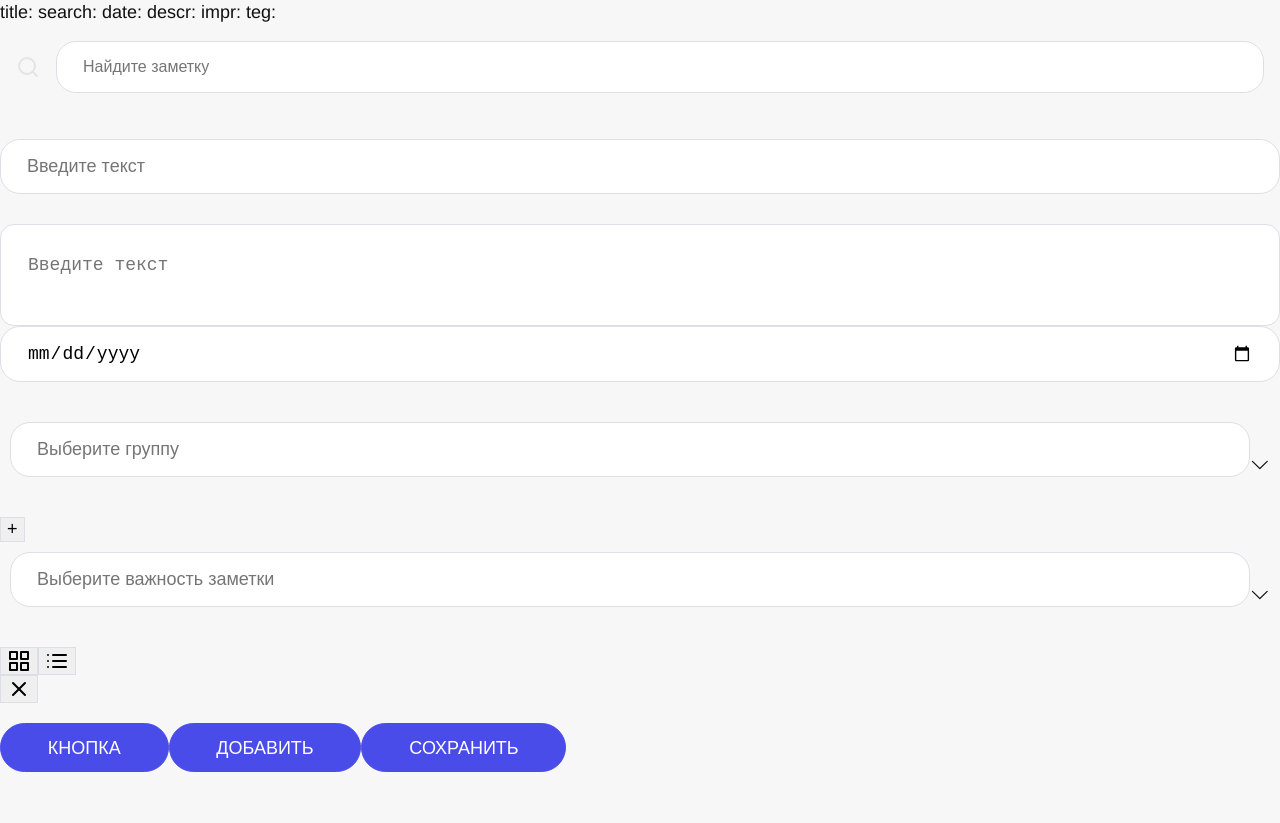
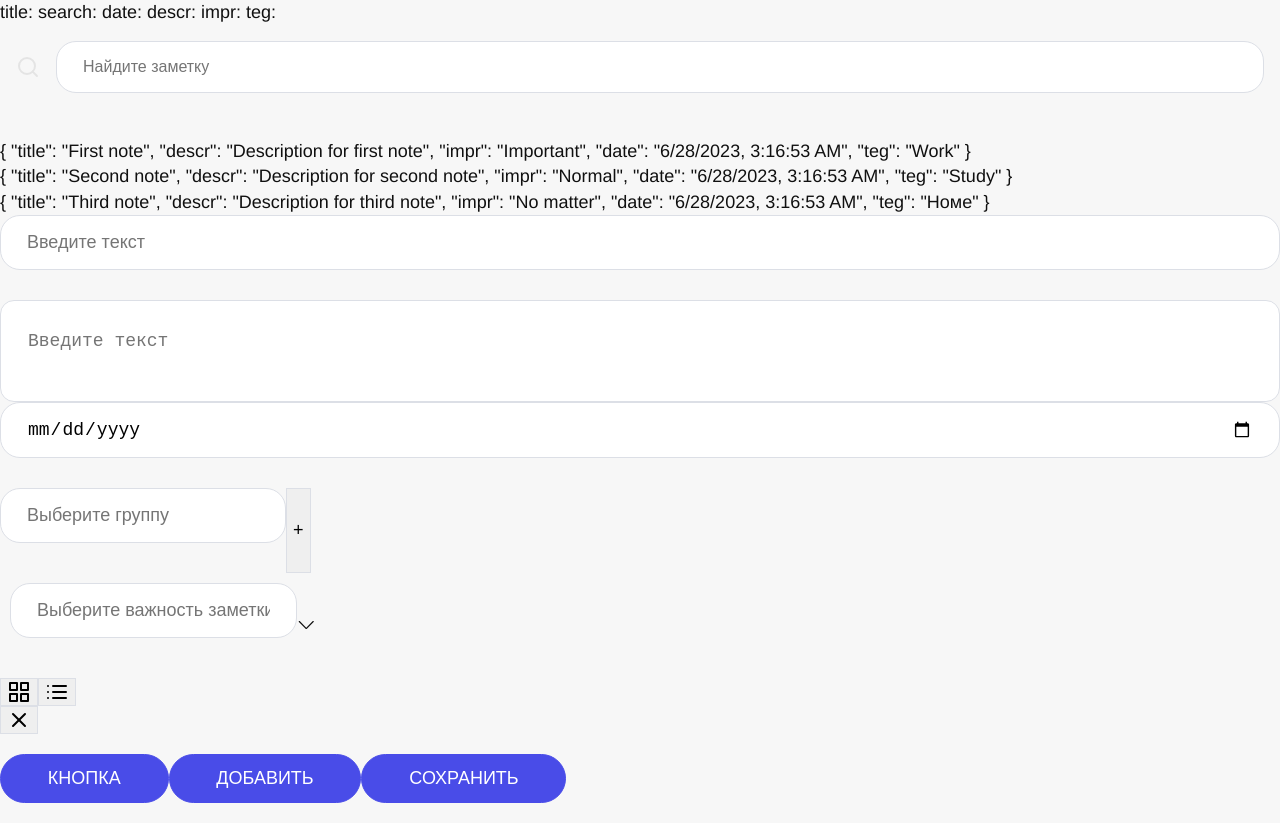
Before and after one commit to zva-2000/Note-App, a Vue app: page / in a window 1280 px wide. Before the commit the page ends 800 px from the top, so only its background shows below. Built offline with nearby package versions, Linux system fonts and the light colour scheme.

Commit message:
Новое приложение

```diff
--- a/src/App.vue
+++ b/src/App.vue
@@ -23,7 +23,7 @@ import AddTegComponent from './components/AddTegComponent.vue';
 
 const options = ref(['Очень важно', 'Важно', 'Не важно']);
 
-const tegs = ref(['Учёба', 'Работа', 'Семья']);
+const tegs = ref(['Учеба', 'Работа', 'Семья']);
 
 const listOpen = ref(false);
 
@@ -86,17 +86,21 @@ function OpenDrop() {
   console.log('Button clicked!');
 }
 
+let search = ref('');
+
 const notesFilter = computed(() => {
   let array = notes;
 
   if (!search.value) return array;
 
   search.value = search.value.trim().toLowerCase();
-  array = array.filter(function (item) {
-    if (item.title.toLowerCase().indexOf(search) !== -1) return item;
+  array = array.filter(function (note) {
+    if (note.title.toLowerCase().indexOf(search) !== -1) return item;
   });
 
   return array;
+
+  console.log('Button input!111');
 });
 
 function AddNote() {
@@ -134,9 +138,12 @@ const removeNote = (index) => {
 //   console.log('Button clicked!1');
 // };
 
+let error = ref('');
+
 const addTegFunction = () => {
-  let error = ref('');
-  if (tegs.value.includes(note.value.teg)) {
+  const tegsLowerCase = tegs.value.map((teg) => teg.toLowerCase());
+  const inputLowerCase = note.value.teg.toLowerCase();
+  if (tegsLowerCase.includes(inputLowerCase)) {
     error.value = 'Такой тег уже есть';
     return false;
   } else {
@@ -145,13 +152,24 @@ const addTegFunction = () => {
   }
   console.log('Button clicked!111');
 };
+
+// let error = ref('');
+//   if (tegs.value.includes(note.value.teg)) {
+//     error.value = 'Такой тег уже есть';
+//     return false;
+//   } else {
+//     tegs.value.push(note.value.teg);
+//     error.value = '';
+//   }
 </script>
 
 <template>
   title: {{ note.title }} search: {{ search }} date: {{ note.date }} descr:
   {{ note.descr }} impr: {{ note.impr }} teg: {{ note.teg }}
 
-  <SearchInput :value="search" @search="search = $event" />
+  <SearchInput v-model:value="search" @input="notesFilter" />
+
+  <p v-for="note in notes" :key="note.title">{{ note }}</p>
 
   <BaseInput
     placeholder="Введите текст"
@@ -167,6 +185,8 @@ const addTegFunction = () => {
       type="date"
       placeholder="Введите дату"
     />
+
+    <p>{{ error }}</p>
 
     <AddTegComponent
       v-model:note="note"
--- a/src/components/SearchInput.vue
+++ b/src/components/SearchInput.vue
@@ -24,7 +24,7 @@
 
     <base-input
       class="search-input"
-      v-model="search"
+      v-model:value="model"
       placeholder="Найдите заметку"
       type="text"
     ></base-input>
@@ -32,14 +32,25 @@
 </template>
 
 <script setup lang="ts">
-import { watch, ref } from "vue";
+import { watch, ref, computed } from 'vue';
 
-import baseInput from "./BaseInput.vue";
+import baseInput from './BaseInput.vue';
 
 const props = defineProps<{
-  value: string
+  value: string;
+  search: string;
 }>();
 
+const model = computed({
+  get() {
+    return props.value ?? '';
+  },
+  set(value) {
+    emit('update:value', value);
+  },
+});
+
+const emit = defineEmits(['update:value', 'toSearchFunc']);
 
 // export interface Props{
 //   value: String,
@@ -49,19 +60,19 @@ const props = defineProps<{
 //   placeholder: 'Search',
 // })
 
-let search = ref(props.value);
+// const search = ref(props.search);
 
-const emit = defineEmits(["search"]);
+// const toSearchFunc = () => {
+//   console.log('jjjj');
+//   emit('toSearchFunc', props.search);
+// };
 
-watch(search, (value) => {
-  emit("search", value);
-  return {
-  search
-}
-});
-
-
-
+// watch(props.search, (value) => {
+//   emit('search', value);
+//   return {
+//     search,
+//   };
+// });
 </script>
 
 <style scoped>
--- a/src/components/addTegComponent.vue
+++ b/src/components/addTegComponent.vue
@@ -1,39 +1,38 @@
 <template>
   <div class="dropdown">
-    <p class="Error">{{ error }}</p>
-    <InputForDropdown
+    <BaseInput
       name="inputTeg"
       v-model:value="note.teg"
       @click="toggleVisibility"
       placeholder="Выберите группу"
+      type="text"
     />
+    <base-button @click="addTegFunction">
+      <span>+</span>
+    </base-button>
   </div>
   <ul v-if="!isVisible">
     <li v-for="(tegOne, index) in tegs" :key="index" @click="chooseTeg(tegOne)">
       {{ tegOne }}
     </li>
   </ul>
-  <base-button @click="addTegFunction">
-    <span>+</span>
-  </base-button>
 </template>
 
 <script setup lang="ts">
 import { computed, ref } from 'vue';
 
-import InputForDropdown from './InputForDropdown.vue';
+import BaseButton from './BaseButton.vue';
 
-import BaseButton from './BaseButton.vue';
+import BaseInput from './BaseInput.vue';
 
 const props = defineProps<{
   note: { teg: string };
   tegs: string[];
-  value: string;
 }>();
 
 let isVisible = ref(true);
 
-let error = ref('');
+let inputFiltr = ref('');
 
 const toggleVisibility: any = () => {
   isVisible.value = !isVisible.value;
@@ -46,13 +45,14 @@ const emit = defineEmits<{
   (e: 'addTegFunction', tegs: string[]): void;
 }>();
 
-// const model = computed({
-//   get() {
-//     return props.value ?? '';
-//   },
-//   set(value) {
-//     emit('chooseTeg', value);
-//   },
+// const toFilterTegs = computed({
+
+//   // get() {
+//   //   return props.value ?? '';
+//   // },
+//   // set(value) {
+//   //   emit('chooseTeg', value);
+//   // },
 // });
 
 const chooseTeg = (tegOne: string) => {
@@ -72,8 +72,8 @@ const addTegFunction = () => {
   color: red;
 }
 
-/* .dropdown {
+.dropdown {
   cursor: pointer;
   display: flex;
-} */
+}
 </style>
```
